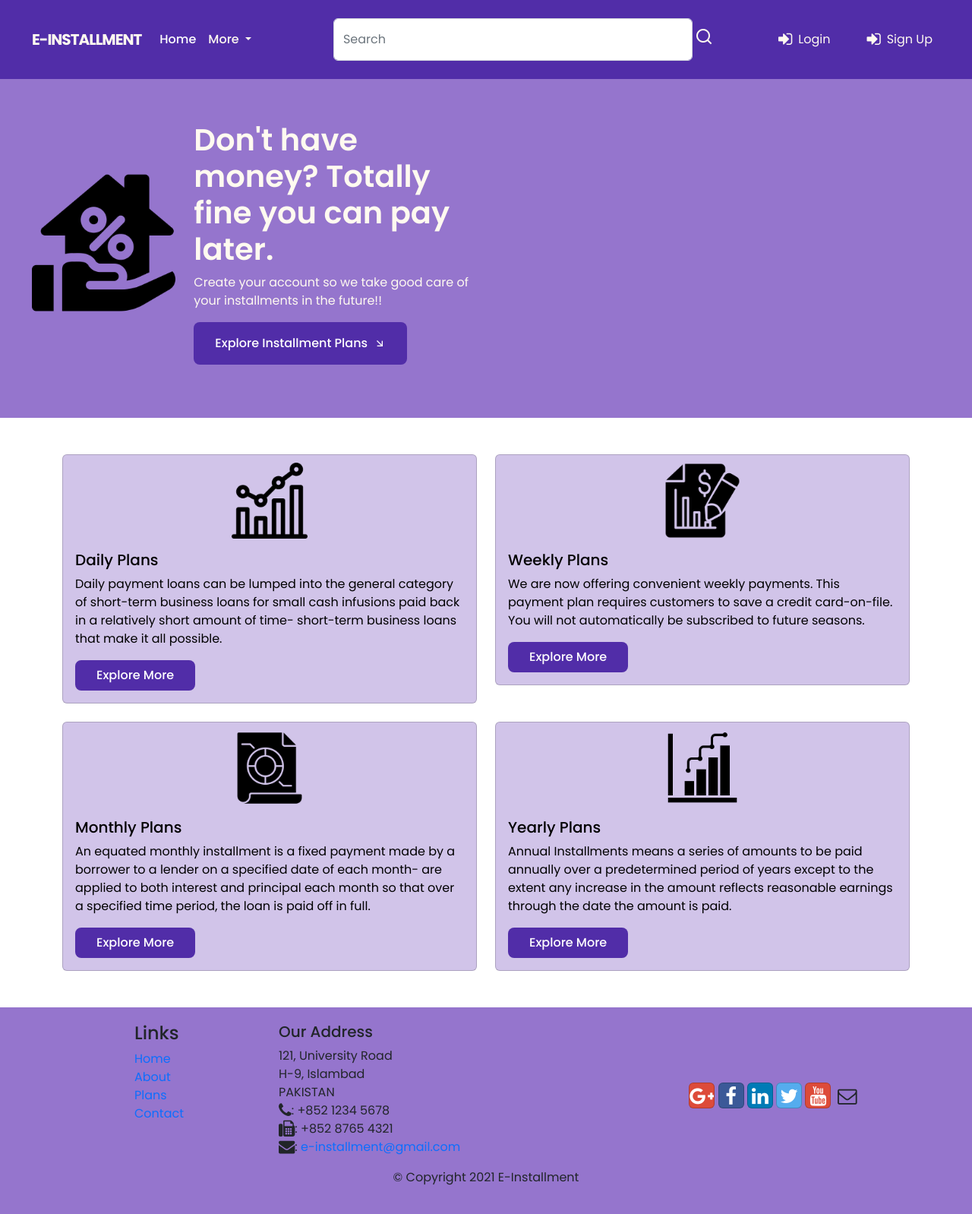
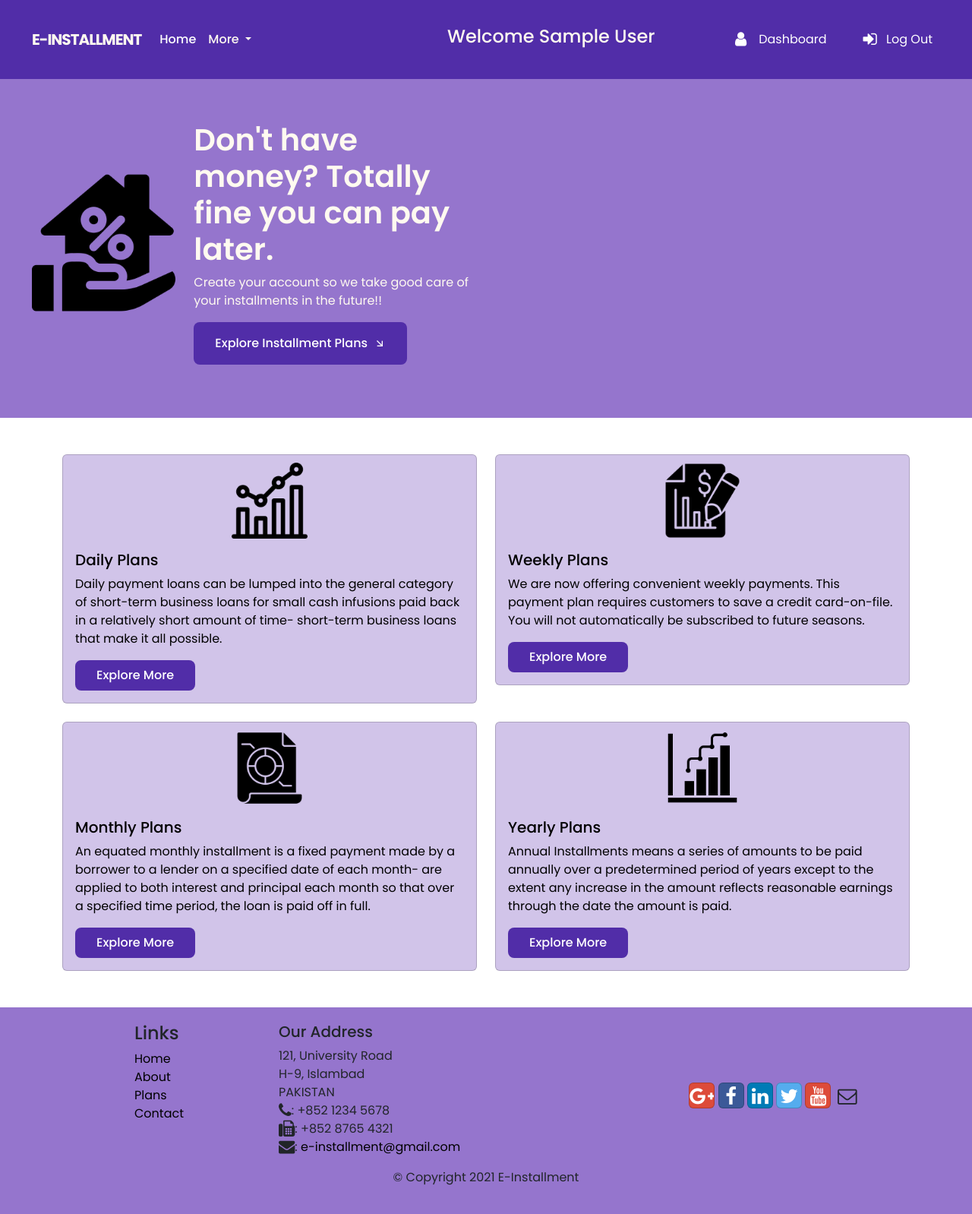
Before and after one commit to samreen32/E-InstallmentApplication_Project, a PHP site: page /Main.php in a window 1280 px wide. Shown: the whole page at 76% size. Run offline with PHP 8.4, Linux system fonts and the light colour scheme; the visitor is signed in with stand-in values (Sample User, id 1); some libraries are stand-ins or nearby versions.

Commit message:
Main-page login session header

```diff
--- a/Main.php
+++ b/Main.php
@@ -1,5 +1,4 @@
 <?php
-  //  session_start();
 $showAlert = false;
 $showError = false;
 require_once('database.php');
@@ -96,7 +95,15 @@ if(isset($_REQUEST['btn_signup'])){
 
 
 <body>
-    <div class="nav__bar">
+    <?php
+    //session_start();
+    if(isset($_SESSION['userLoggedin']) && $_SESSION['userLoggedin'] == true){
+        $loggedin = true;
+    }
+    else{
+        $loggedin = false;
+    }
+        echo '<div class="nav__bar">
         <nav class="navbar navbar-dark navbar-expand-sm fixed-top">
             <div class="container-fluid my-3" style="margin-left: 30px;">
                 <a class="navbar-brand nav__logo" href="#">E-INSTALLMENT </a>
@@ -124,25 +131,54 @@ if(isset($_REQUEST['btn_signup'])){
                                 </li>
                                 <li><a class="dropdown-item" href="#">Help</a></li>
                             </ul>
-                        </li>
-                        <form class="d-flex" role="search" style="margin-left: 100px; width: 500px">
+                        </li>';
+
+                        if(!$loggedin){
+                            echo '<form class="d-flex" role="search" style="margin-left: 100px; width: 500px">
                                 <input class="form-control me-5" type="search" placeholder="Search" aria-label="Search">
                                 <i class="ri-search-line ri-xl my-3" style="margin-left: -45px"></i>
-                        </form>
-                    </ul>
+                            </form>';
+                        }
+                            if($loggedin){
+                                echo '<div style="margin: auto; align-items: center; text-align:center">
+                                        <span class="d-flex" style="margin-left: 250px;"><h4> Welcome '
+                                        .$_SESSION['user_name'].
+                                        '</h4></span>
+                                     </div>';
+                            }
 
-                    <span style="margin-right: 40px" data-toggle="modal" data-target="#exampleModalCenter">
+                  echo '</ul>';
+
+                    if(!$loggedin){
+                        echo '<span style="margin-right: 40px" data-toggle="modal" data-target="#exampleModalCenter">
                             <a style="cursor: pointer;"> <span
                                     class="fa fa-sign-in fa-lg mx-2 button__icon"></span>Login</a>
                         </span>
                         <span style="margin-right: 40px" data-toggle="modal" data-target="#exampleModalCenter1">
                             <a style="cursor: pointer;"> <span class="fa fa-sign-in fa-lg mx-2 button__icon"></span>Sign
                                 Up</a>
+                        </span>';
+                    }
+
+                    if($loggedin){
+                        echo'<span style="margin-right: 40px">
+                            <a style="cursor: pointer; color: white" href="Admin.php">
+                                <i class="fa fa-user fa-lg img-fluid mx-3 button__icon"></i>Dashboard
+                                </a>
                             </span>
-                </div>
+                            <span style="margin-right: 40px">
+                                <a style="cursor: pointer; color: white" href="logout.php">
+                                     <span class="fa fa-sign-in fa-lg mx-2 img-fluid button__icon"></span>
+                                    Log Out
+                                </a>
+                            </span>';
+                    }
+
+               echo' </div>
             </div>
         </nav>
-    </div>
+    </div>';
+    ?>
 
     <!-- Modal Login-->
     <div class="modal fade" id="exampleModalCenter" tabindex="-1" role="dialog"
@@ -345,11 +381,11 @@ if(isset($_REQUEST['btn_signup'])){
             <div class="row">
                 <div class="col-4 offset-1 col-sm-2">
                     <h4>Links</h4>
-                    <ul class="list-unstyled" style="color: white;">
-                        <li><a href="#">Home</a></li>
-                        <li><a href="#">About</a></li>
-                        <li><a href="#">Plans</a></li>
-                        <li><a href="#">Contact</a></li>
+                    <ul class="list-unstyled">
+                        <li><a style="color: black;" href="#">Home</a></li>
+                        <li><a style="color: black;" href="#">About</a></li>
+                        <li><a style="color: black;" href="#">Plans</a></li>
+                        <li><a style="color: black;" href="#">Contact</a></li>
                     </ul>
                 </div>
                 <div class="col-7 col-sm-5">
@@ -361,7 +397,7 @@ if(isset($_REQUEST['btn_signup'])){
                         <i class="fa fa-phone fa-lg"></i>: +852 1234 5678<br>
                         <i class="fa fa-fax fa-lg"></i>: +852 8765 4321<br>
                         <i class="fa fa-envelope fa-lg"></i>:
-                        <a href="mailto:e-installment@gmail.com">e-installment@gmail.com</a>
+                        <a style="color: black;" href="mailto:e-installment@gmail.com">e-installment@gmail.com</a>
                     </address>
                 </div>
                 <div class="col-12 col-sm-4 align-self-center">
```
Lines whose indentation alone changed are shown as unchanged.
